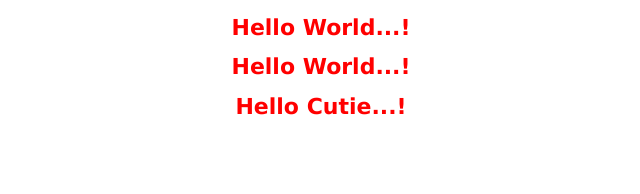
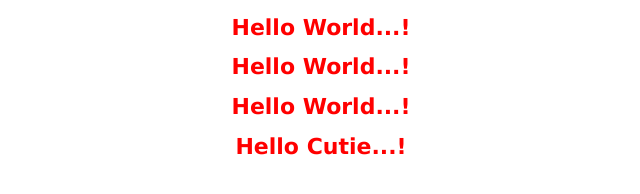
Before and after one commit to imyogijani/GitTesting, a plain HTML site: page index.html in a window 1280 px wide. Shown: the whole page, without its empty margins (319-959 px from the left). Drawn offline with Linux system fonts and the light colour scheme.

Commit message:
dlfksjlkfjd

```diff
--- a/index.html
+++ b/index.html
@@ -11,6 +11,7 @@
 <body>
     <h1>Hello World...!</h1>
     <h1>Hello World...!</h1>
+    <h1>Hello World...!</h1>
     <h1>Hello Cutie...!</h1>
 </body>
 
```
